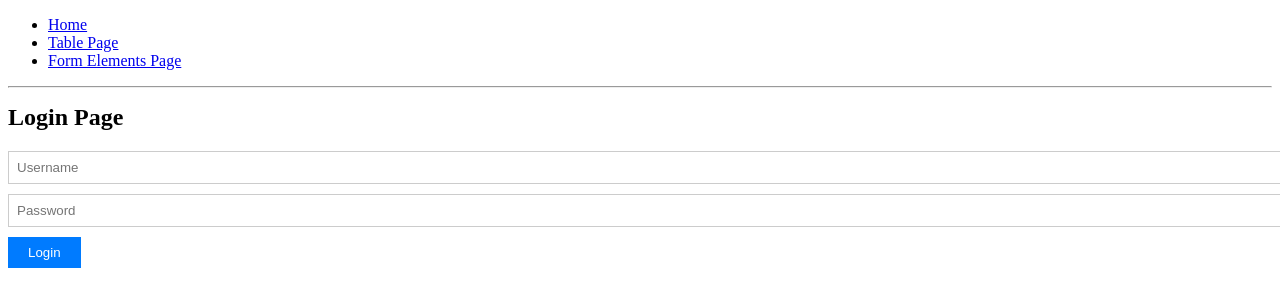
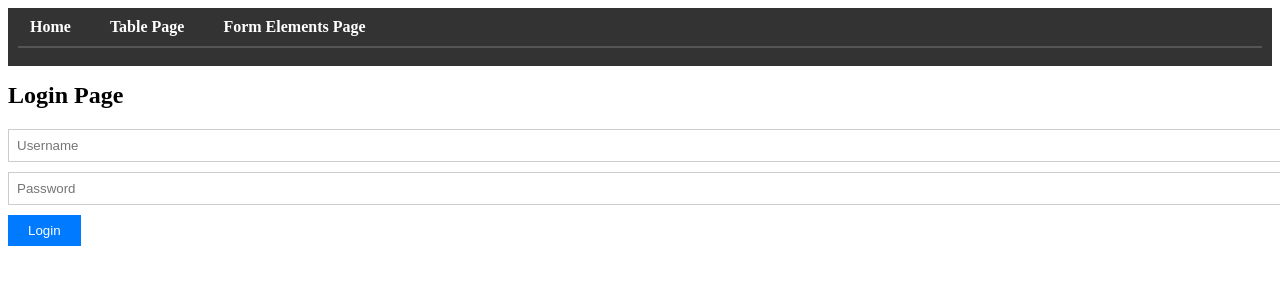
Before and after one commit to icchigoo/hello-world-app, a React (Create React App) app: page / in a window 1280 px wide. Shown: the top 306 px of the page. Built offline with nearby package versions, Linux system fonts and the light colour scheme.

Commit message:
Navigation Bar

```diff
--- /dev/null
+++ b/src/navigationBar.css
@@ -0,0 +1,41 @@
+/* navigationBar.css */
+
+/* Styles for the overall navigation bar container */
+.navbar-container {
+    background-color: #333;
+    padding: 10px;
+}
+
+/* Styles for the list inside the navigation bar */
+.navbar-list {
+    list-style-type: none;
+    margin: 0;
+    padding: 0;
+    display: flex; /* Display the list items horizontally */
+}
+
+/* Styles for each individual item in the navigation bar */
+.navbar-item {
+    margin-right: 15px; /* Add margin to separate each item */
+}
+
+/* Styles for the navigation bar links */
+.navbar-link {
+    text-decoration: none; /* Remove underlines from links */
+    color: #fff; /* Set text color to white */
+    font-weight: bold; /* Make the text bold */
+    padding: 8px 12px; /* Add padding around the link text */
+    border-radius: 4px; /* Add rounded corners to the link */
+    transition: background-color 0.3s ease; /* Smooth transition for background color */
+}
+
+/* Styles for the hover effect on navigation bar links */
+.navbar-link:hover {
+    background-color: #555; /* Change background color on hover */
+}
+
+/* Styles for a horizontal line to separate sections of the navigation bar */
+.navbar-divider {
+    border: 1px solid #555; /* Add a border with a dark color */
+    margin-top: 10px; /* Add some margin at the top of the divider */
+}
--- a/src/navigationBar.js
+++ b/src/navigationBar.js
@@ -1,24 +1,34 @@
-// NavigationBar.js
+// navigationBar.js
 
 import React from "react";
 import { Link } from "react-router-dom";
+import "./navigationBar.css"; // Import the associated CSS file
 
 function NavigationBar() {
   return (
-    <div>
-      <ul>
-        <li>
-          <Link to="/">Home</Link>
+    <div className="navbar-container">
+      {/* Navigation bar list with links */}
+      <ul className="navbar-list">
+        {/* Individual navigation bar items */}
+        <li className="navbar-item">
+          <Link to="/" className="navbar-link">
+            Home
+          </Link>
         </li>
-        <li>
-          <Link to="/table">Table Page</Link>
+        <li className="navbar-item">
+          <Link to="/table" className="navbar-link">
+            Table Page
+          </Link>
         </li>
-        <li>
-          <Link to="/form-elements">Form Elements Page</Link>{" "}
+        <li className="navbar-item">
+          <Link to="/form-elements" className="navbar-link">
+            Form Elements Page
+          </Link>{" "}
         </li>
       </ul>
 
-      <hr />
+      {/* Divider line to separate sections of the navigation bar */}
+      <hr className="navbar-divider" />
     </div>
   );
 }
```
